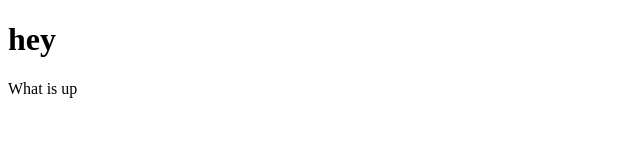
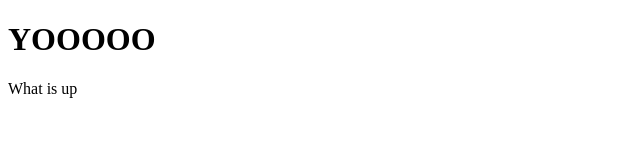
Before and after one commit to cameroncruse/cameroncruse.github.io, a plain HTML site: page index.html in a window 1280 px wide. Shown: the whole page, without its empty margins (0-640 px from the left). Drawn offline with Linux system fonts and the light colour scheme.

Commit message:
Update index.html

```diff
--- a/index.html
+++ b/index.html
@@ -4,7 +4,7 @@
 
 	</head>
 	<body>
-		<h1>hey</h1>
+		<h1>YOOOOO</h1>
         <p> What is up </p>
 	</body>
 
```
